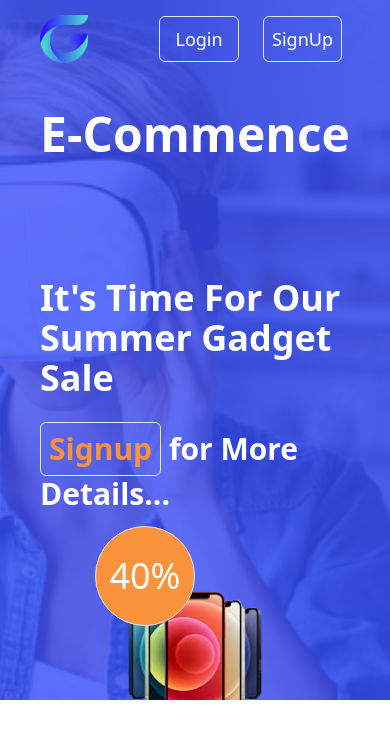
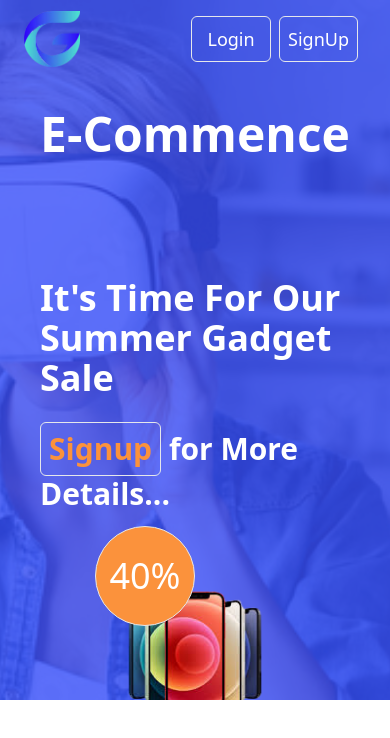
Before and after one commit to Carmenbelle/altschool-third-semester-exams, a Vue app: page / in a window 390 px wide. Shown: the top 738 px of the page. Built offline with nearby package versions, Linux system fonts and the light colour scheme.

Commit message:
Altschool Third Semester Exams

```diff
--- a/src/views/HomeView.vue
+++ b/src/views/HomeView.vue
@@ -1,7 +1,7 @@
 <template>
   <div class="container overflow-y-scroll">
     <section>
-      <div class="hero_section w-full h-[700px] md:h-[600px] relative">
+      <div class="w-full h-[700px] md:h-[600px] relative">
         <img
           alt="background"
           src="../assets/backgl.jpeg"
@@ -10,20 +10,20 @@
 
         <div class="w-full h-full absolute inset-0 bg-[#374efa] bg-opacity-80">
           <header class="conainer flex justify-between p-2 mb-8">
-            <div class="text-center ml-8 md:ml-16 m-auto">
+            <div class="text-center ml-4 md:ml-16 m-auto">
               <a href="/">
                 <div class="flex">
                   <img
                     alt="logo"
                     src="../assets/Logo3.png"
-                    class="w-12 md:w-16 md:hover:scale-150 transition duration-700 ease-in-out cursor-pointer"
+                    class="w-14 md:w-16 md:hover:scale-150 transition duration-700 ease-in-out cursor-pointer"
                   />
                   <h5 class="text-orange-300 text-lg hidden md:block">e-commence</h5>
                 </div>
               </a>
             </div>
             <nav
-              class="flex justify-end gap-x-6 md:gap-x-16 mr-8 md:mr-28 p-2 md:mb-2"
+              class="flex justify-end gap-x-2 md:gap-x-16 mr-4 md:mr-28 p-2 md:mb-2"
             >
               <router-link
                 to="/login"
```
